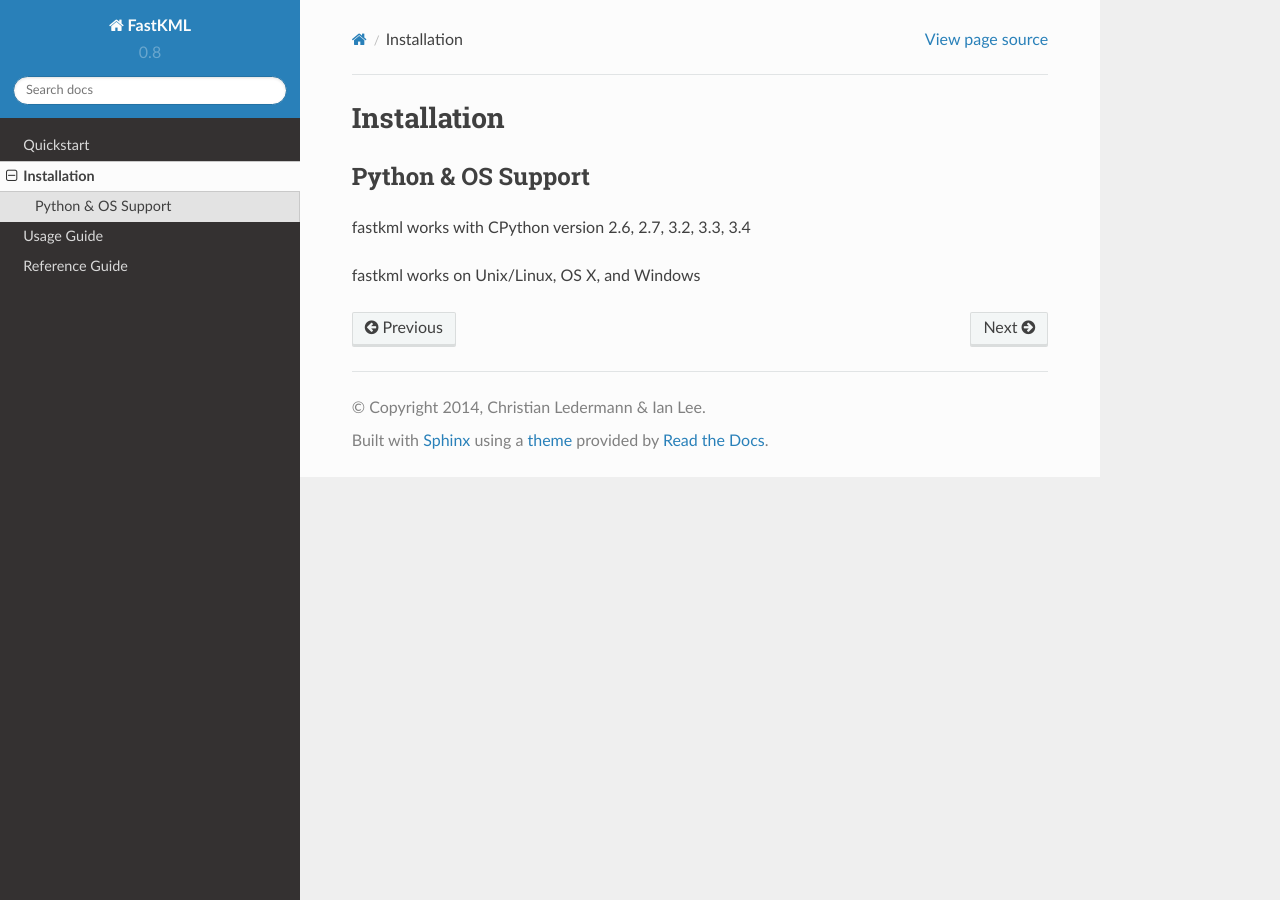
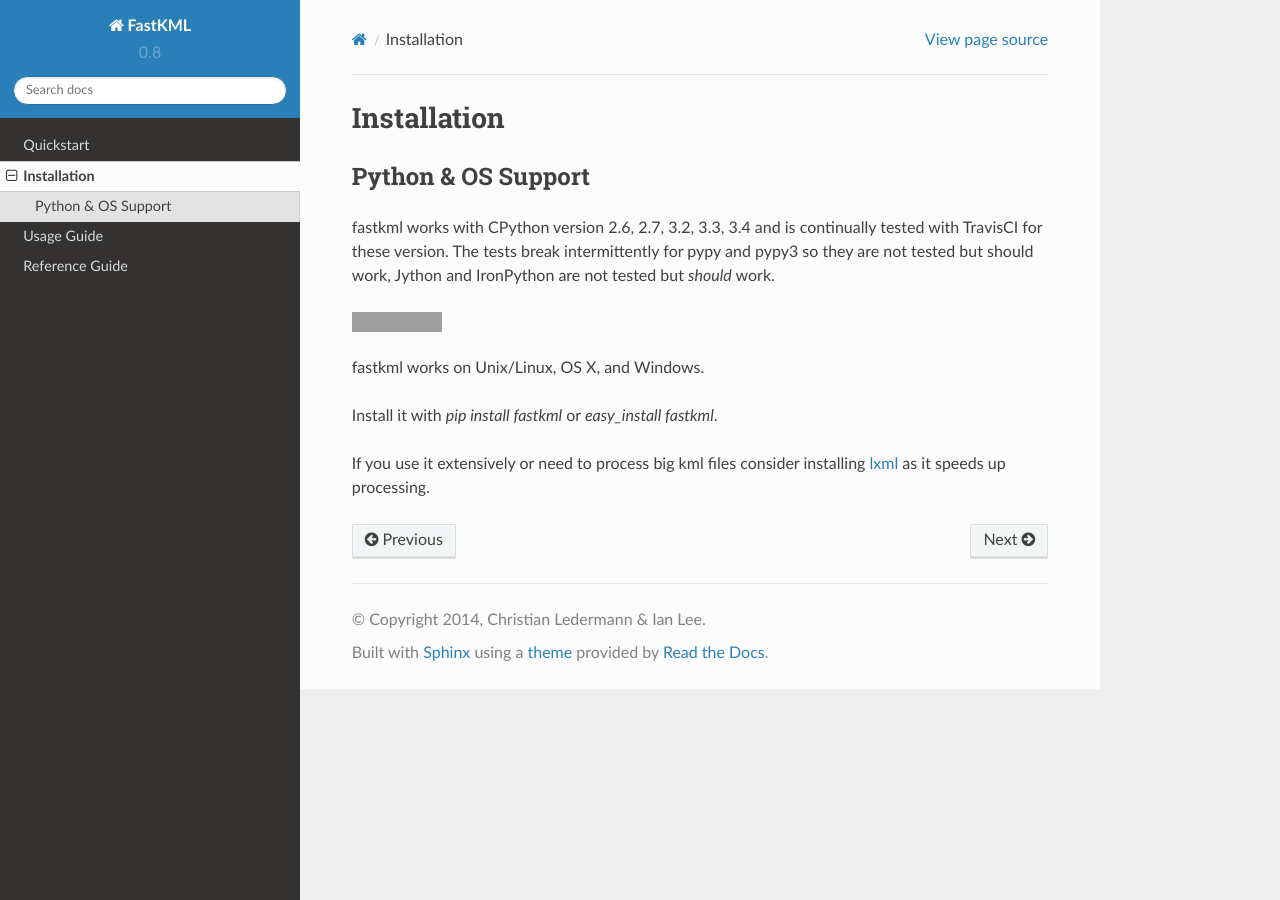
Before and after one commit to cleder/fastkml, a Sphinx documentation site: the page built from docs/installing.rst, in a window 1280 px wide. Built offline with Sphinx 7.4.7 and the Read the Docs theme 2.0.0, drawn with Linux system fonts in a browser that asks for light colours; grey boxes are pictures that could not be loaded.

Commit message:
flesh out install a little

```diff
--- a/docs/installing.rst
+++ b/docs/installing.rst
@@ -4,6 +4,19 @@ Installation
 Python & OS Support
 -------------------
 
-fastkml works with CPython version 2.6, 2.7, 3.2, 3.3, 3.4
+fastkml works with CPython version 2.6, 2.7, 3.2, 3.3, 3.4 and is
+continually tested with TravisCI for these version. The tests break
+intermittently for pypy and pypy3 so they are not tested but should work,
+Jython and IronPython are not tested but *should* work.
 
-fastkml works on Unix/Linux, OS X, and Windows
+.. image:: https://api.travis-ci.org/cleder/fastkml.png
+    :target: https://travis-ci.org/cleder/fastkml
+
+fastkml works on Unix/Linux, OS X, and Windows.
+
+Install it with `pip install fastkml` or `easy_install fastkml`.
+
+If you use it extensively or need to process big kml files consider
+installing lxml_ as it speeds up processing.
+
+.. _lxml: https://pypi.python.org/pypi/lxml
```
